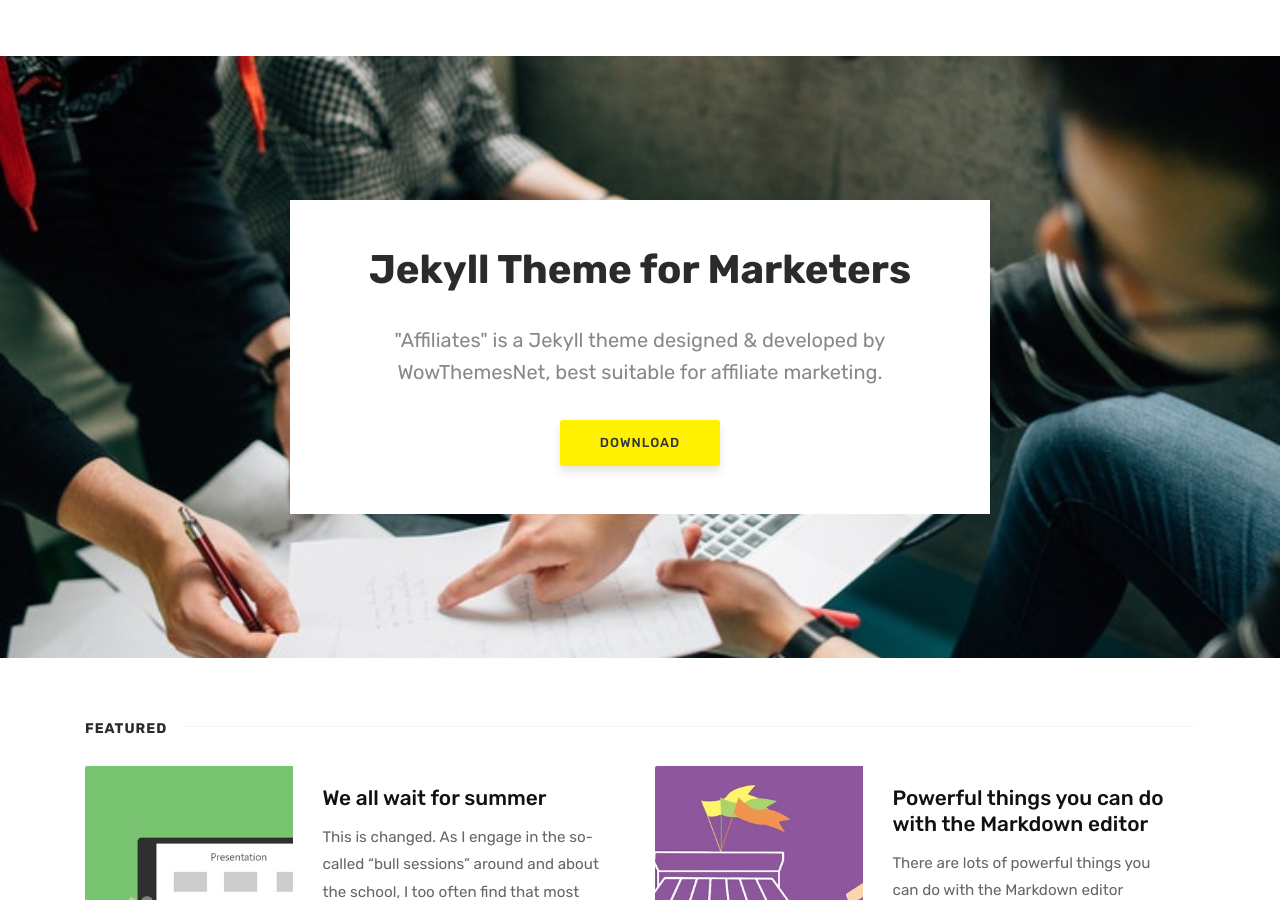
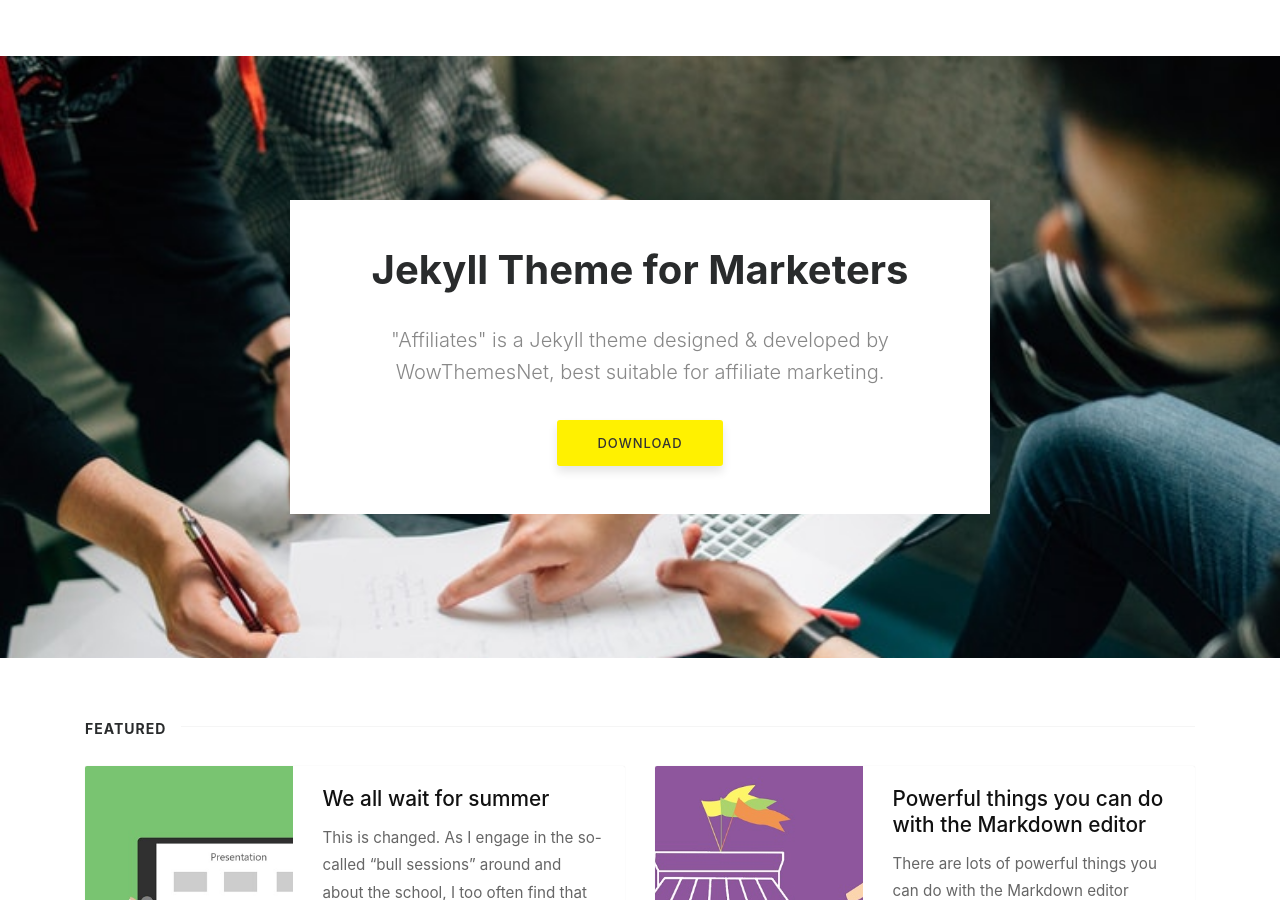
Before and after one commit to wowthemesnet/affiliates-jekyll-theme, a Jekyll site: the page built from index.html, in a window 1280 px wide and 900 px high. Built offline with Jekyll 4.4.1, drawn with Linux system fonts in a browser that asks for light colours; the list of posts is cut into pages by our own code; comment, search, counter and statistics services are not loaded.

Commit message:
Update default.html

```diff
--- a/_layouts/default.html
+++ b/_layouts/default.html
@@ -7,8 +7,7 @@
 <title>{{ page.title }} | {{site.name}}</title>
 {% seo %}
 <link rel="stylesheet" href="https://maxcdn.bootstrapcdn.com/bootstrap/4.0.0-alpha.6/css/bootstrap.min.css" integrity="sha384-rwoIResjU2yc3z8GV/NPeZWAv56rSmLldC3R/AZzGRnGxQQKnKkoFVhFQhNUwEyJ" crossorigin="anonymous">
-<link href="https://maxcdn.bootstrapcdn.com/font-awesome/4.7.0/css/font-awesome.min.css" rel="stylesheet">
-<link href="https://fonts.googleapis.com/css?family=Rubik:400,400i,500,500i,700,700i" rel="stylesheet">
+
 <link href="{{ site.baseurl }}/assets/css/theme.css" rel="stylesheet">
 <link href="{{ site.baseurl }}/assets/css/custom.css" rel="stylesheet">
 
@@ -35,7 +34,11 @@
 {% capture layout %}{% if page.layout %}layout-{{ page.layout }}{% endif %}{% endcapture %}
 <body class="{{ layout }}">
 
-
+  <!-- defer loading of font and font awesome -->
+	<noscript id="deferred-styles">
+		<link href="https://fonts.googleapis.com/css?family=Righteous%7CMerriweather:300,300i,400,400i,700,700i" rel="stylesheet">
+		<link rel="stylesheet" href="https://use.fontawesome.com/releases/v5.0.13/css/all.css" integrity="sha384-DNOHZ68U8hZfKXOrtjWvjxusGo9WQnrNx2sqG0tfsghAvtVlRW3tvkXWZh58N9jp" crossorigin="anonymous">
+	</noscript>
 <!-- Begin Menu Navigation
 ================================================== -->
 <header class="navbar navbar-toggleable-md navbar-light bg-white fixed-top mediumnavigation">
```
